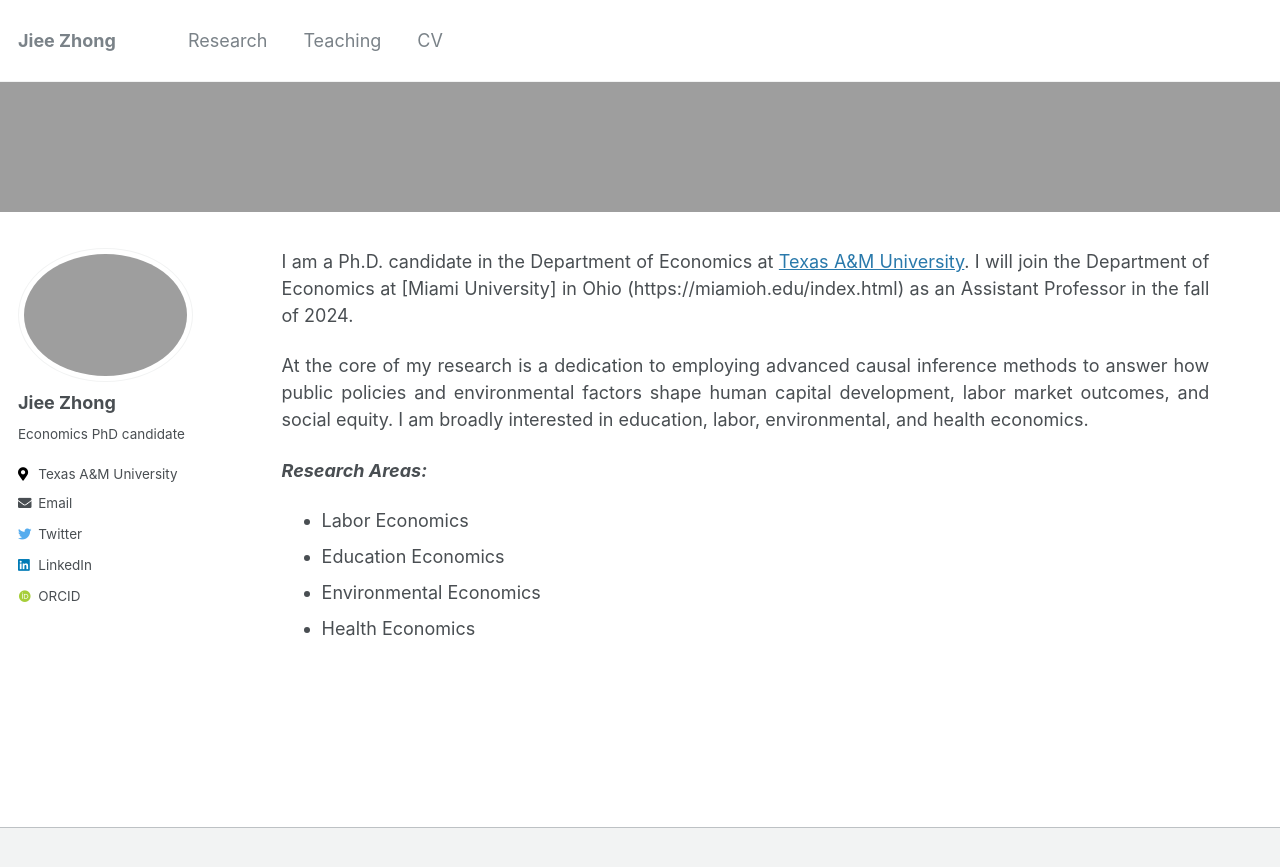
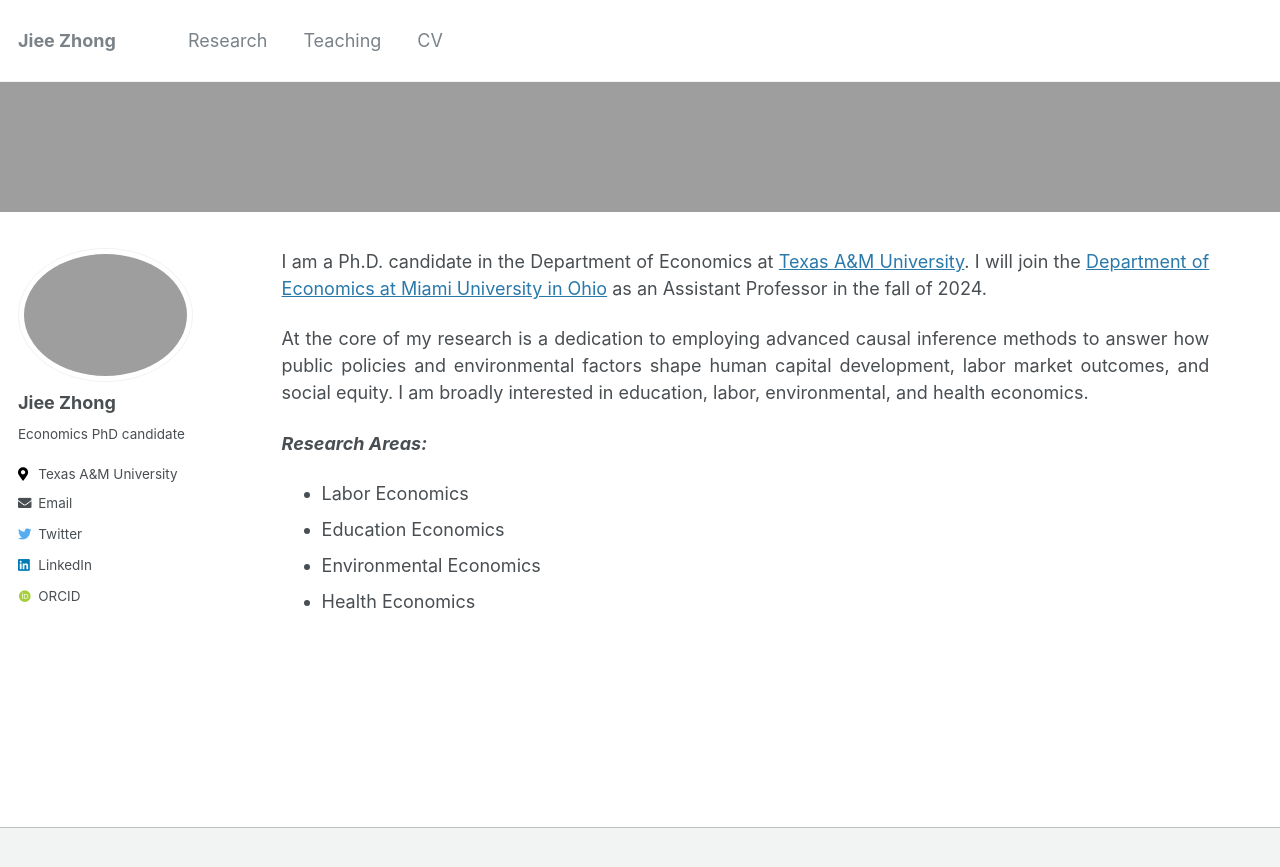
Before and after one commit to jieezhong/jieezhong.github.io, a Jekyll site: the page built from _pages/about.md, in a window 1280 px wide. Shown: the top 867 px of the page. Built offline with Jekyll 4.4.1, drawn with Linux system fonts in a browser that asks for light colours; some web fonts are replaced; part of the change alters nothing that is shown.

Commit message:
Update about.md

```diff
--- a/_pages/about.md
+++ b/_pages/about.md
@@ -5,7 +5,7 @@ header:
   overlay_image: beach_oregon3.jpg
 ---
 
-I am a Ph.D. candidate in the Department of Economics at [Texas A&M University](https://liberalarts.tamu.edu/economics/). I will join the Department of Economics at [Miami University] in Ohio (https://miamioh.edu/index.html) as an Assistant Professor in the fall of 2024.
+I am a Ph.D. candidate in the Department of Economics at [Texas A&M University](https://liberalarts.tamu.edu/economics/). I will join the [Department of Economics at Miami University in Ohio](https://miamioh.edu/fsb/directory/?up=/query/all/all/Economics/all) as an Assistant Professor in the fall of 2024.
 
 At the core of my research is a dedication to employing advanced causal inference methods to answer how public policies and environmental factors shape human capital development, labor market outcomes, and social equity. I am broadly interested in education, labor, environmental, and health economics.
 
```
